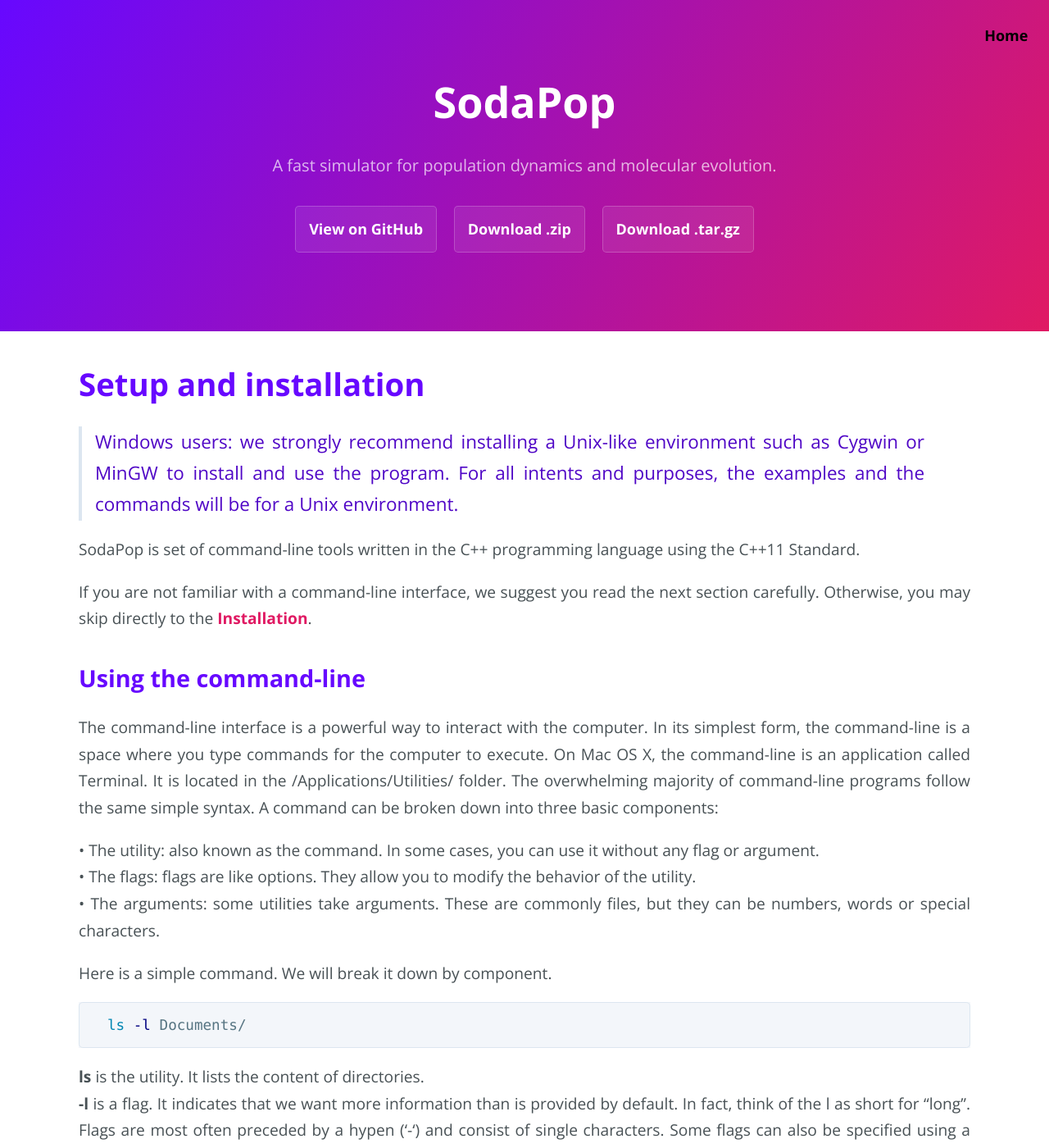
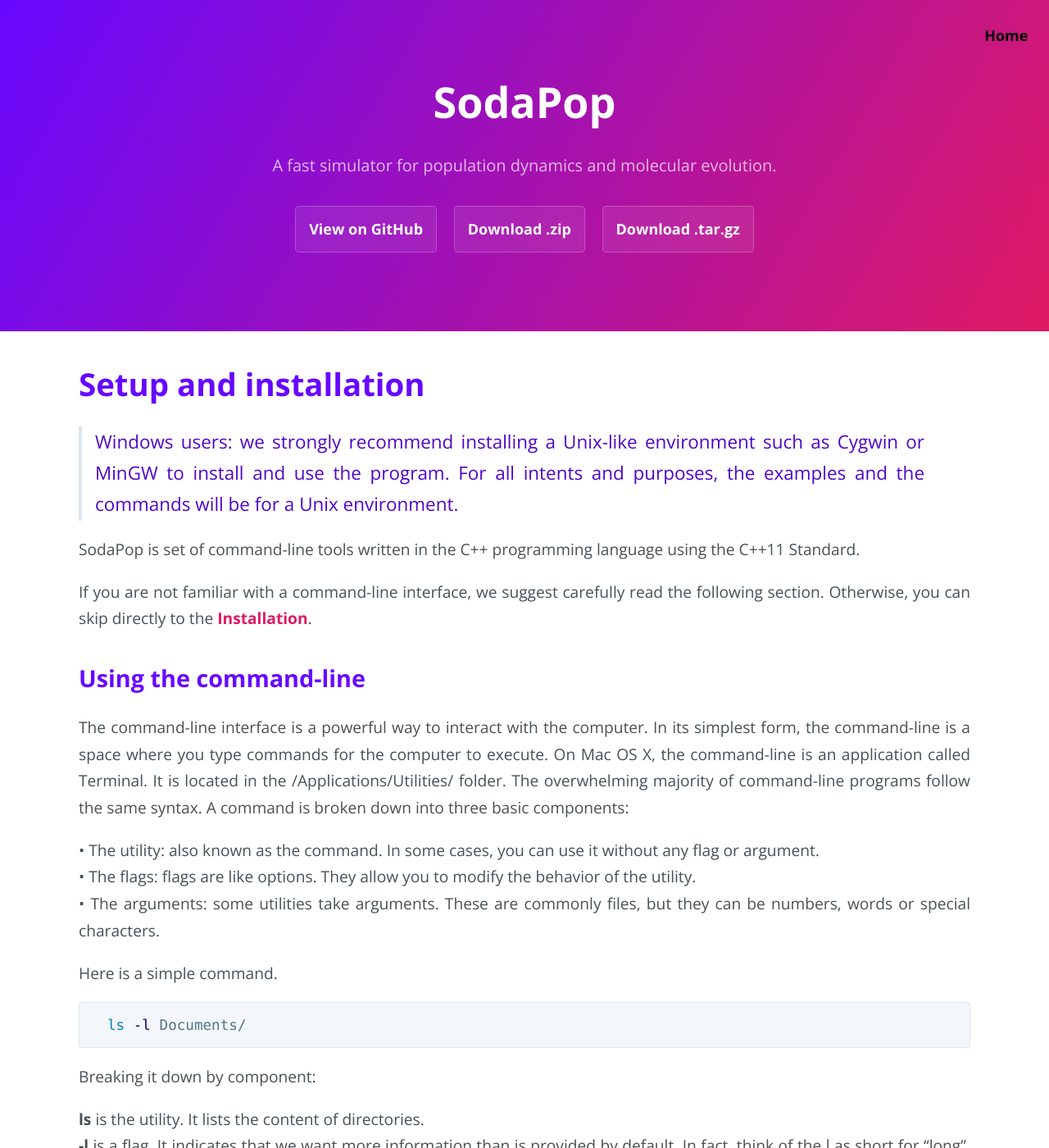
Before and after one commit to louisgt/SodaPop, a Jekyll site: the page built from _posts/2017-09-05-Setup-and-installation.md, in a window 1280 px wide and 1400 px high. Shown: the whole window at 82% size. Built offline with Jekyll 4.4.1, drawn with Linux system fonts in a browser that asks for light colours.

Commit message:
Update 2017-09-05-Setup-and-installation.md

````diff
--- a/_posts/2017-09-05-Setup-and-installation.md
+++ b/_posts/2017-09-05-Setup-and-installation.md
@@ -7,22 +7,23 @@ title: Setup and installation
 
 SodaPop is set of command-line tools written in the C++ programming language using the C++11 Standard.
 
-If you are not familiar with a command-line interface, we suggest you read the next section carefully. Otherwise, you may skip directly to the [Installation](#installation).
+If you are not familiar with a command-line interface, we suggest carefully read the following section. Otherwise, you can skip directly to the [Installation](#installation).
 
 ## Using the command-line
 
 The command-line interface is a powerful way to interact with the computer. In its simplest form, the command-line is a space where you type commands for the computer to execute. On Mac OS X, the command-line is an application called Terminal. It is located in the /Applications/Utilities/ folder.
-The overwhelming majority of command-line programs follow the same simple syntax. A command can be broken down into three basic components:
+The overwhelming majority of command-line programs follow the same syntax. A command is broken down into three basic components:
 
   •	The utility: also known as the command. In some cases, you can use it without any flag or argument.
   •	The flags: flags are like options. They allow you to modify the behavior of the utility.
   •	The arguments: some utilities take arguments. These are commonly files, but they can be numbers, words or special characters.
 
-Here is a simple command. We will break it down by component.
+Here is a simple command.
 
 ```bash
   ls -l Documents/
 ```
+Breaking it down by component:
 
 **ls** is the utility. It lists the content of directories.
 **-l** is a flag. It indicates that we want more information than is provided by default. In fact, think of the l as short for “long”. Flags are most often preceded by a hypen (‘-‘) and consist of single characters. Some flags can also be specified using a word preceded by a double hyphen (‘--‘). Using one or the other will have the same effect. For example, typing
````
